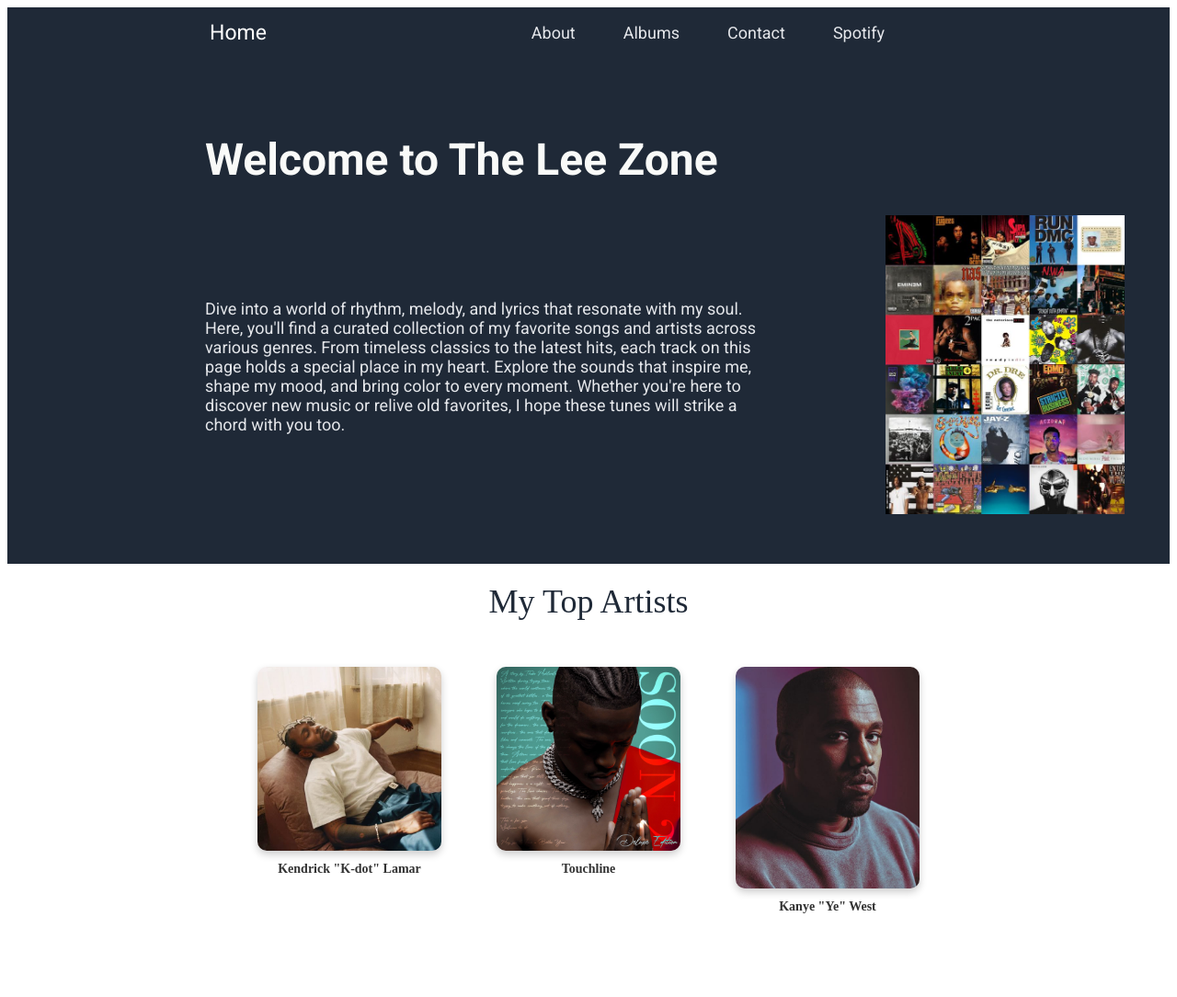
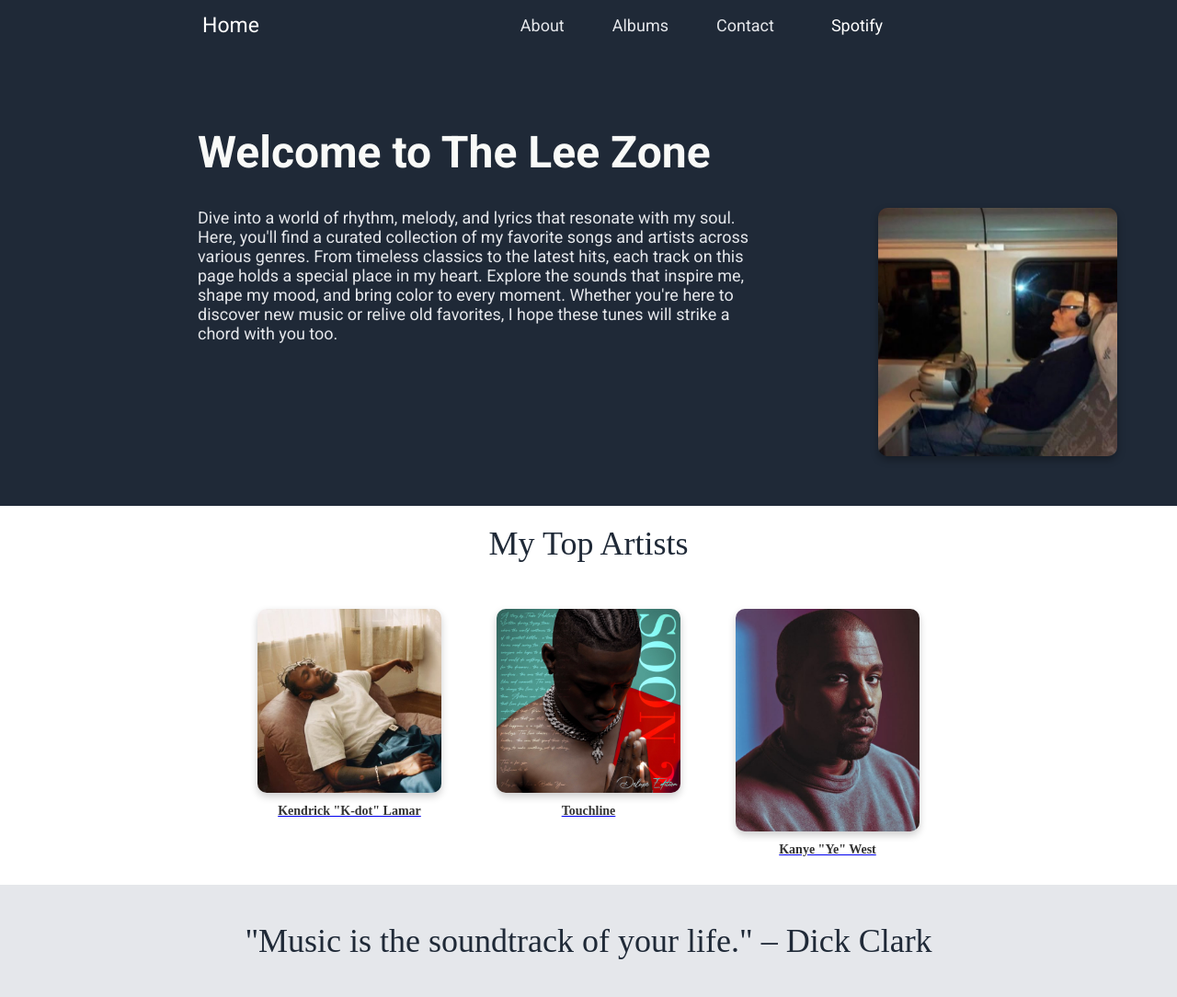
Before and after one commit to kelvin-2/Playlist, a plain HTML site: page index.html in a window 1280 px wide. Shown: the top 1084 px of the page at 92% size. Before the commit the page ends 1024 px from the top, so only its background shows below. Drawn offline with Linux system fonts and the light colour scheme.

```diff
--- a/Styles/style.css
+++ b/Styles/style.css
@@ -1,3 +1,9 @@
+body {
+    margin: 0;
+    padding: 0;
+}
+
+
 .header {
     font-size: 23px;
     background-color: #1f2937;
@@ -41,27 +47,47 @@
     padding: 10px 20px;
     margin-left:200px;
 }
+.header-links li a, .home a {
+    color: #fff;
+    text-decoration: none;
+    font-size: 18px;
+    transition: color 0.3s ease;
+    cursor: pointer;
+}
+
+.header-links li a:hover, .home a:hover {
+    color: #d1d5db;
+    cursor: pointer;
+}
+
+.header-links li a, .home a {
+    padding: 10px;
+}
 .album-covers {
-    max-width: 260px; /* Adjust width as needed */
-    margin-left: 100px; /* Add some space between the image and text */
+    max-width: 260px;
+    margin-left: 100px;
+    flex: 1;
 }
 .album-covers img {
-    width: 100%; /* Make the image fit the container */
-    height: 100%;
+    width: 100%;
+    height: auto;
+    border-radius: 10px;
+    box-shadow: 0px 4px 8px rgba(0, 0, 0, 0.3);
 }
 .title{
     margin-left:215px;
-    text-align: left; /* Aligns the text with the content */
-    width: 100%; /* Makes sure the h1 stretches across */
-    font-size: 24px; /* Adjust the size if needed */
+    text-align: left;
+    width: 100%;
+    font-size: 24px;
 }
 .content {
     display: flex;
-    align-items: flex-start; /* Align items at the top */
+    align-items: flex-start;
     gap: 20px;
     max-width: 1000px;
     margin-left: 215px;
     margin-top: 0;
+    flex-wrap: wrap;
 }
 
 .subtext{
@@ -70,17 +96,18 @@
     word-wrap: break-word;
     margin-right: 20px;
     color:#E5E7EB;
+    padding-top: 0px;
 }
-.content{
+/*.content{
     display: flex;
     justify-content: center;
     align-items: center;
     gap: 20px;
     max-width: 1000px;
     flex-wrap: wrap;
-}
+}*/
 .hero{
-    padding: 50px 20px; /* Adjust padding for consistency */
+    padding: 50px 20px;
     padding-left: 0PX;
     background-color: #1F2937;
     color: #F9FAF8;
@@ -100,23 +127,21 @@
 }
 .container {
     display: flex;
-    justify-content: center; /* Center the items */
-    gap: 60px; /* Space between items */
-    flex-wrap: wrap; /* Allow wrapping if the screen size is too small */
+    justify-content: center;
+    gap: 60px;
+    flex-wrap: wrap;
     margin: 20px auto;
     padding: 10px;
 }
-
-/* Individual item styling */
 .item {
     text-align: center;
-    max-width: 200px; /* Limit the width of each item */
+    max-width: 200px;
 }
 
 .item img {
-    width: 100%; /* Make the image take up the full width of the container */
-    border-radius: 10px; /* Rounded corners for images */
-    box-shadow: 0 4px 8px rgba(0, 0, 0, 0.2); /* Adds a shadow to the image */
+    width: 100%;
+    border-radius: 10px;
+    box-shadow: 0 4px 8px rgba(0, 0, 0, 0.2);
 }
 
 .caption {
@@ -125,3 +150,17 @@
     font-weight: bold;
     color: #333;
 }
+.item img:hover {
+    transform: scale(1.05);
+    box-shadow: 0px 4px 12px rgba(0, 0, 0, 0.3);
+    cursor: pointer;
+}
+.quotes{
+    padding-top:40px;
+    padding-bottom: 40px;
+    text-align: center;
+    font-size: 36px;
+    font-weight:lighter ;
+    color:#1F2937;
+    background-color: #E5E7EB;
+}
--- a/index.html
+++ b/index.html
@@ -17,36 +17,48 @@
        <li>About</li>
        <li>Albums</li>
        <li>Contact</li>
-       <li>Spotify</li>
+       <li><a href="https://spotify.com" target="_blank">Spotify</a></li>
       </ul>
     </div>
   </div>
   <div class="hero">
     <div class="title"><h1>Welcome to The Lee Zone</h1></div>
     <div class="content">
+
       <div class="subtext">
        Dive into a world of rhythm, melody, and lyrics that resonate with my soul. Here, you'll find a curated collection of my favorite songs and artists across various genres. From timeless classics to the latest hits, each track on this page holds a special place in my heart. Explore the sounds that inspire me, shape my mood, and bring color to every moment.
        Whether you're here to discover new music or relive old favorites, I hope these tunes will strike a chord with you too.
       </div>
       <div class="album-covers">
-       <img  src="cover.jpg" alt="covers">
+       <img  src="artist/coverPic.jpg" alt="covers">
       </div>
     </div>
   </div>
   <div class="top-artists">My Top Artists</div>
   <div class="container">
     <div class="item">
+        <a href="https://open.spotify.com/playlist/0qS9yWvOs0tr4IswK1gKZL?si=6ced1b6a92514bb8" target="_blank">
             <img src="artist/k-dot.jpg" alt="Kendrick Lamar">
             <div class="caption">Kendrick "K-dot" Lamar</div>
+        </a>
     </div>
     <div class="item">
+        <a href="https://open.spotify.com/artist/1h0fxtHPlzSE3AaVe7fPAW" target="_blank">
             <img src="artist/Touchline-S.O.O.N-2-A-Better-Year-Deluxe-Edition.jpg" alt="Touchline">
             <div class="caption">Touchline</div>
+        </a>
     </div>
     <div class="item">
+        <!-- Kanye West -->
+        <a href="https://open.spotify.com/artist/5K4W6rqBFWDnAN6FQUkS6x" target="_blank">
             <img src="artist/Ye.jpg" alt="Kanye West">
             <div class="caption">Kanye "Ye" West</div>
+        </a>
     </div>
+</div>
+
+  <div class="quotes">
+    "Music is the soundtrack of your life." – Dick Clark
   </div>
 </body>
 </html>
```
Also changed, not shown: artist/coverPic.jpg (added), 1 other file. Lines whose indentation alone changed are shown as unchanged.
